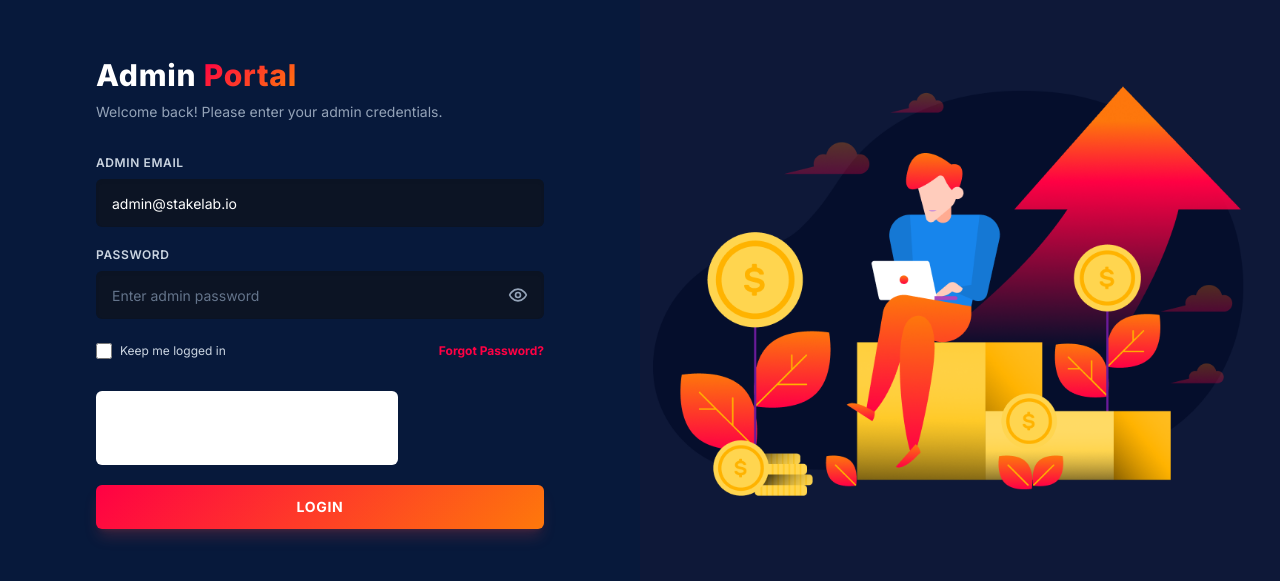
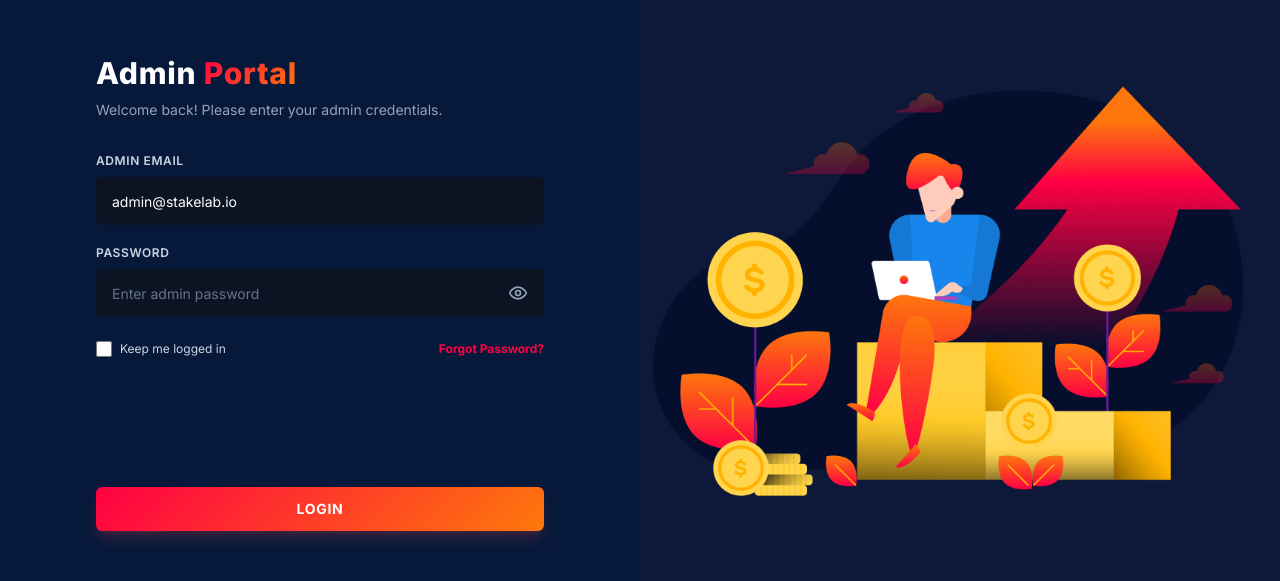
Before and after one commit to chinedu-freedom/Stakelab-admin, a Next.js app: page /admin/login in a window 1280 px wide. Shown: the part 107-688 px from the top of the page. Built offline with nearby package versions, Linux system fonts and the light colour scheme; no server answers.

Commit message:
Update production NEXT_PUBLIC_RECAPTCHA_SITE_KEY to EverStake Live v2 key 6LffwZUtAAAAAAWEJC22zvGTTuoEa-EtlqKu5oqN

```diff
--- a/src/components/GoogleReCaptcha.jsx
+++ b/src/components/GoogleReCaptcha.jsx
@@ -9,7 +9,7 @@
   const containerRef = useRef(null);
   const widgetIdRef = useRef(null);
 
-  const activeSiteKey = sitekey || process.env.NEXT_PUBLIC_RECAPTCHA_SITE_KEY || '6LeIxAcTAAAAAJcZVRqyHh71UMIEGNQ_MXjiZKhI';
+  const activeSiteKey = sitekey || process.env.NEXT_PUBLIC_RECAPTCHA_SITE_KEY || '6LffwZUtAAAAAAWEJC22zvGTTuoEa-EtlqKu5oqN';
 
   useEffect(() => {
     let checkInterval = null;
@@ -63,10 +63,8 @@
   }, [activeSiteKey, onVerify]);
 
   return (
-    <div className="my-2 h-[74px] w-[302px] overflow-hidden rounded-lg bg-[#ffffff]">
-      <div className="relative overflow-hidden w-full h-[105px]">
-        <div ref={containerRef} className="transform -translate-y-[26px]"></div>
-      </div>
+    <div className="my-2 min-h-[78px] flex items-center">
+      <div ref={containerRef}></div>
     </div>
   );
 }
```
